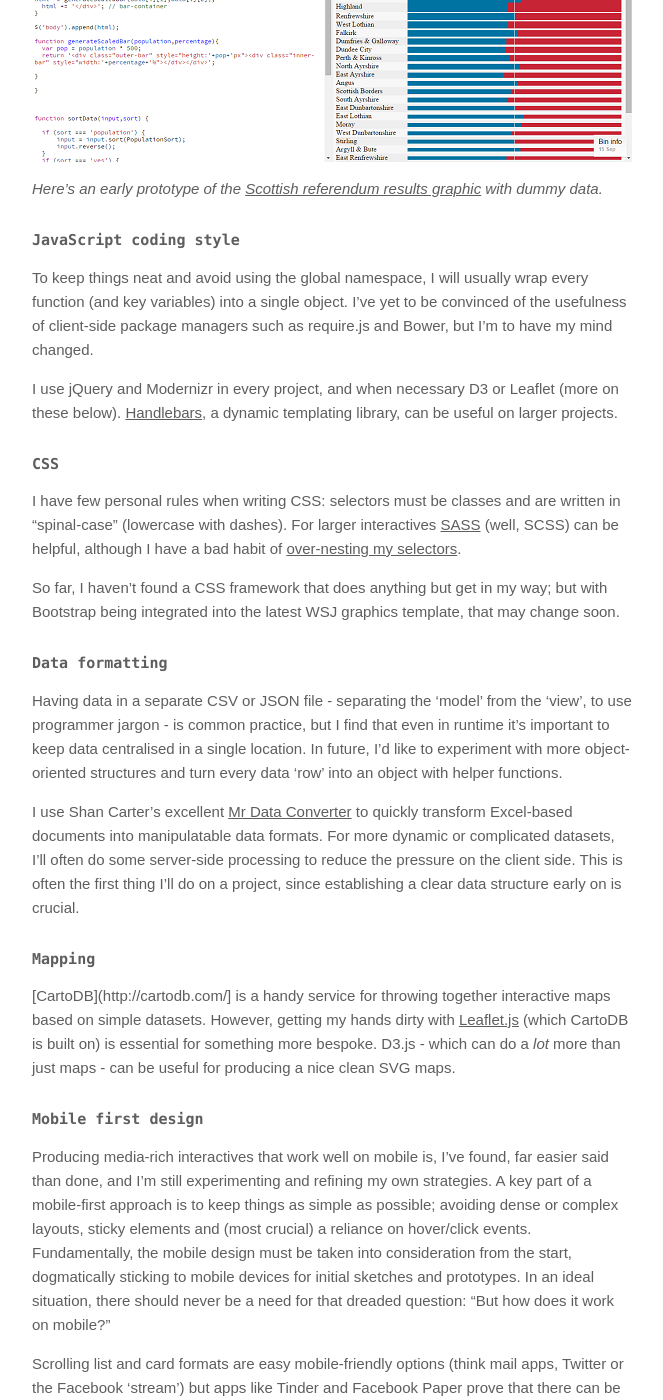
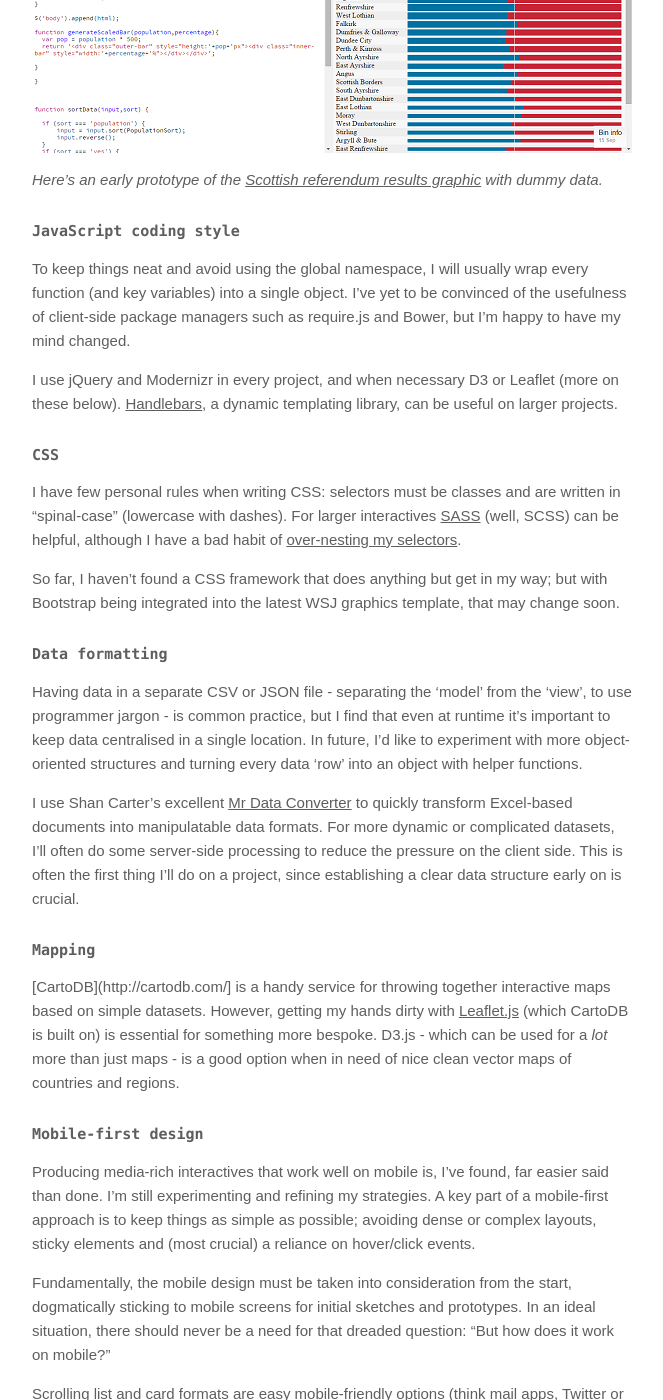
Before and after one commit to ejb/elliotbentley.com, a Jekyll site: the page built from _posts/2014-10-05-news-app-process-2014.markdown, in a window 1280 px wide and 1400 px high, scrolled down 772 px. Shown: the whole window, without its empty margins (308-971 px from the left). Built offline with Jekyll 4.4.1, drawn with Linux system fonts in a browser that asks for light colours; some of the changed text lies outside the part shown.

Commit message:
Edits to News app process 2014

```diff
--- a/_posts/2014-10-05-news-app-process-2014.markdown
+++ b/_posts/2014-10-05-news-app-process-2014.markdown
@@ -3,11 +3,13 @@
 title:  "My 2014 news app development process"
 ---
 
-A large part of my job at the Wall Street Journal is producing "news apps", small JavaScript-based programmes, often interactive infographics. They may be designed to supplement a written news story, or sometimes stand alone. A few examples: [Europe Without Flights: A Paper Timetable Adventure
-](http://graphics.wsj.com/europe-timetable-adventure/), [European Parliament Elections 2014: Results
-](http://graphics.wsj.com/european-elections-2014/) and the mega-sized [WWI legacies project](http://online.wsj.com/ww1/).
+A large part of my job at the Wall Street Journal is producing "news apps", small JavaScript-based programmes, often interactive infographics. They may be designed to supplement a written news story, or sometimes stand alone.
 
-I thought it might be interesting to write up some notes on my current development process. Please bear in mind that this is merely a snapshot of my current workflow, and could easily change within a matter of weeks. I'm more than open to any suggestions or criticisms.
+A few examples: [Europe Without Flights: A Paper Timetable Adventure
+](http://graphics.wsj.com/europe-timetable-adventure/), [The London Taxi Challenge
+](http://graphics.wsj.com/london-taxi-challenge/) and the mega-sized [WWI legacies project](http://online.wsj.com/ww1/).
+
+I thought it might be interesting to write up some notes on my current development process. Please bear in mind that this is merely a snapshot of my current workflow, and is constantly evolving. I'm more than open to any suggestions or criticisms.
 
 ## Rapid prototyping
 
@@ -19,7 +21,7 @@
 
 ## JavaScript coding style
 
-To keep things neat and avoid using the global namespace, I will usually wrap every function (and key variables) into a single object. I've yet to be convinced of the usefulness of client-side package managers such as require.js and Bower, but I'm to have my mind changed.
+To keep things neat and avoid using the global namespace, I will usually wrap every function (and key variables) into a single object. I've yet to be convinced of the usefulness of client-side package managers such as require.js and Bower, but I'm happy to have my mind changed.
 
 I use jQuery and Modernizr in every project, and when necessary D3 or Leaflet (more on these below). [Handlebars](http://handlebarsjs.com/), a dynamic templating library, can be useful on larger projects.
 
@@ -31,17 +33,19 @@
 
 ## Data formatting
 
-Having data in a separate CSV or JSON file - separating the 'model' from the 'view', to use programmer jargon - is common practice, but I find that even in runtime it's important to keep data centralised in a single location. In future, I'd like to experiment with more object-oriented structures and turn every data 'row' into an object with helper functions.
+Having data in a separate CSV or JSON file - separating the 'model' from the 'view', to use programmer jargon - is common practice, but I find that even at runtime it's important to keep data centralised in a single location. In future, I'd like to experiment with more object-oriented structures and turning every data 'row' into an object with helper functions.
 
 I use Shan Carter's excellent [Mr Data Converter](http://shancarter.github.io/mr-data-converter/) to quickly transform Excel-based documents into manipulatable data formats. For more dynamic or complicated datasets, I'll often do some server-side processing to reduce the pressure on the client side. This is often the first thing I'll do on a project, since establishing a clear data structure early on is crucial.
 
 ## Mapping
 
-[CartoDB](http://cartodb.com/] is a handy service for throwing together interactive maps based on simple datasets. However, getting my hands dirty with [Leaflet.js](http://leafletjs.com/) (which CartoDB is built on) is essential for something more bespoke. D3.js - which can do a *lot* more than just maps - can be useful for producing a nice clean SVG maps.
+[CartoDB](http://cartodb.com/] is a handy service for throwing together interactive maps based on simple datasets. However, getting my hands dirty with [Leaflet.js](http://leafletjs.com/) (which CartoDB is built on) is essential for something more bespoke. D3.js - which can be used for a *lot* more than just maps - is a good option when in need of nice clean vector maps of countries and regions.
 
-## Mobile first design
+## Mobile-first design
 
-Producing media-rich interactives that work well on mobile is, I've found, far easier said than done, and I'm still experimenting and refining my own strategies. A key part of a mobile-first approach is to keep things as simple as possible; avoiding dense or complex layouts, sticky elements and (most crucial) a reliance on hover/click events. Fundamentally, the mobile design must be taken into consideration from the start, dogmatically sticking to mobile devices for initial sketches and prototypes. In an ideal situation, there should never be a need for that dreaded question: "But how does it work on mobile?"
+Producing media-rich interactives that work well on mobile is, I've found, far easier said than done. I'm still experimenting and refining my strategies. A key part of a mobile-first approach is to keep things as simple as possible; avoiding dense or complex layouts, sticky elements and (most crucial) a reliance on hover/click events.
+
+Fundamentally, the mobile design must be taken into consideration from the start, dogmatically sticking to mobile screens for initial sketches and prototypes. In an ideal situation, there should never be a need for that dreaded question: "But how does it work on mobile?"
 
 Scrolling list and card formats are easy mobile-friendly options (think mail apps, Twitter or the Facebook 'stream') but apps like Tinder and Facebook Paper prove that there can be alternative structures. The real challenge is to get them working in the treacherous environment of a mobile browser.
 
```
Also changed, not shown: assets/workflow-2014/scotland-prototype.png.
